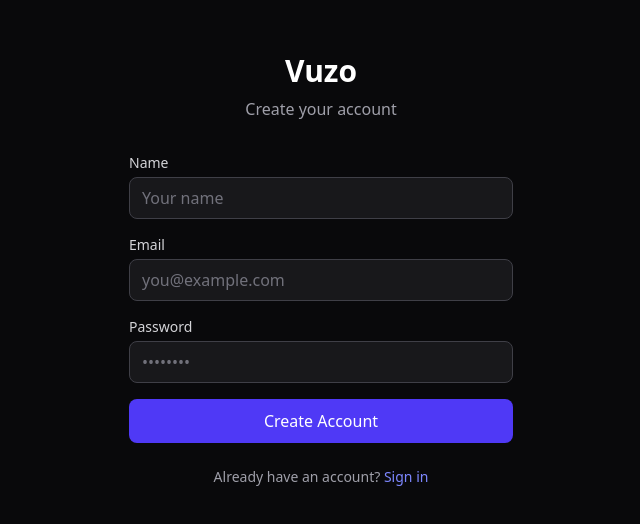
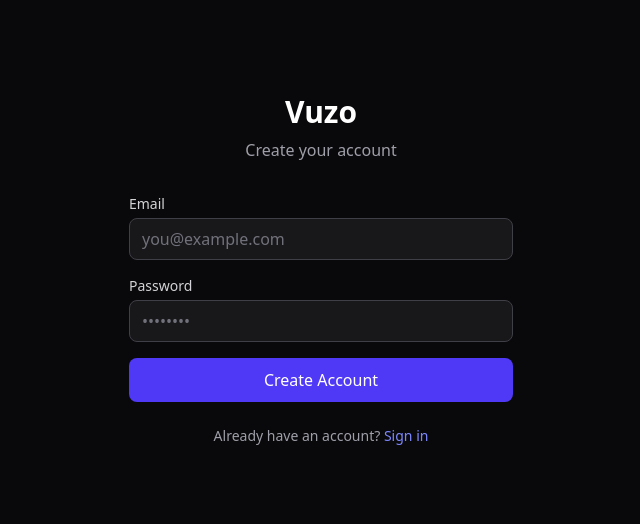
Before and after one commit to AurissoRnD/vuzo-api, a React app in the folder frontend/: page /register in a window 1280 px wide. Shown: the part 130-654 px from the top of the page, without its empty margins (319-959 px from the left). Built offline with nearby package versions, Linux system fonts and the light colour scheme; no server answers; the HTML template or start-up script is replaced by a standard one.

Commit message:
Simplify registration: remove name field, handle no-confirmation flow
- Remove name field from register form and backend endpoint
- Auto-derive display name from email prefix
- Handle case where email confirmation is still enabled (show message)

```diff
--- a/frontend/src/pages/Register.tsx
+++ b/frontend/src/pages/Register.tsx
@@ -4,7 +4,6 @@ import { supabase } from '../lib/supabase'
 
 export default function Register() {
   const navigate = useNavigate()
-  const [name, setName] = useState('')
   const [email, setEmail] = useState('')
   const [password, setPassword] = useState('')
   const [error, setError] = useState('')
@@ -15,14 +14,19 @@ export default function Register() {
     setError('')
     setLoading(true)
 
-    const { error: signUpError } = await supabase.auth.signUp({
+    const { data, error: signUpError } = await supabase.auth.signUp({
       email,
       password,
-      options: { data: { name } },
     })
 
     if (signUpError) {
       setError(signUpError.message)
+      setLoading(false)
+      return
+    }
+
+    if (!data.session) {
+      setError('Check your email to confirm your account, then sign in.')
       setLoading(false)
       return
     }
@@ -44,17 +48,6 @@ export default function Register() {
               {error}
             </div>
           )}
-
-          <div>
-            <label className="block text-sm font-medium text-zinc-300 mb-1">Name</label>
-            <input
-              type="text"
-              value={name}
-              onChange={(e) => setName(e.target.value)}
-              className="w-full px-3 py-2 bg-zinc-900 border border-zinc-700 rounded-lg text-white placeholder-zinc-500 focus:outline-none focus:ring-2 focus:ring-indigo-500 focus:border-transparent"
-              placeholder="Your name"
-            />
-          </div>
 
           <div>
             <label className="block text-sm font-medium text-zinc-300 mb-1">Email</label>
```
Also changed, not shown: 1 other file (tests, documents, lock files or other folders).
